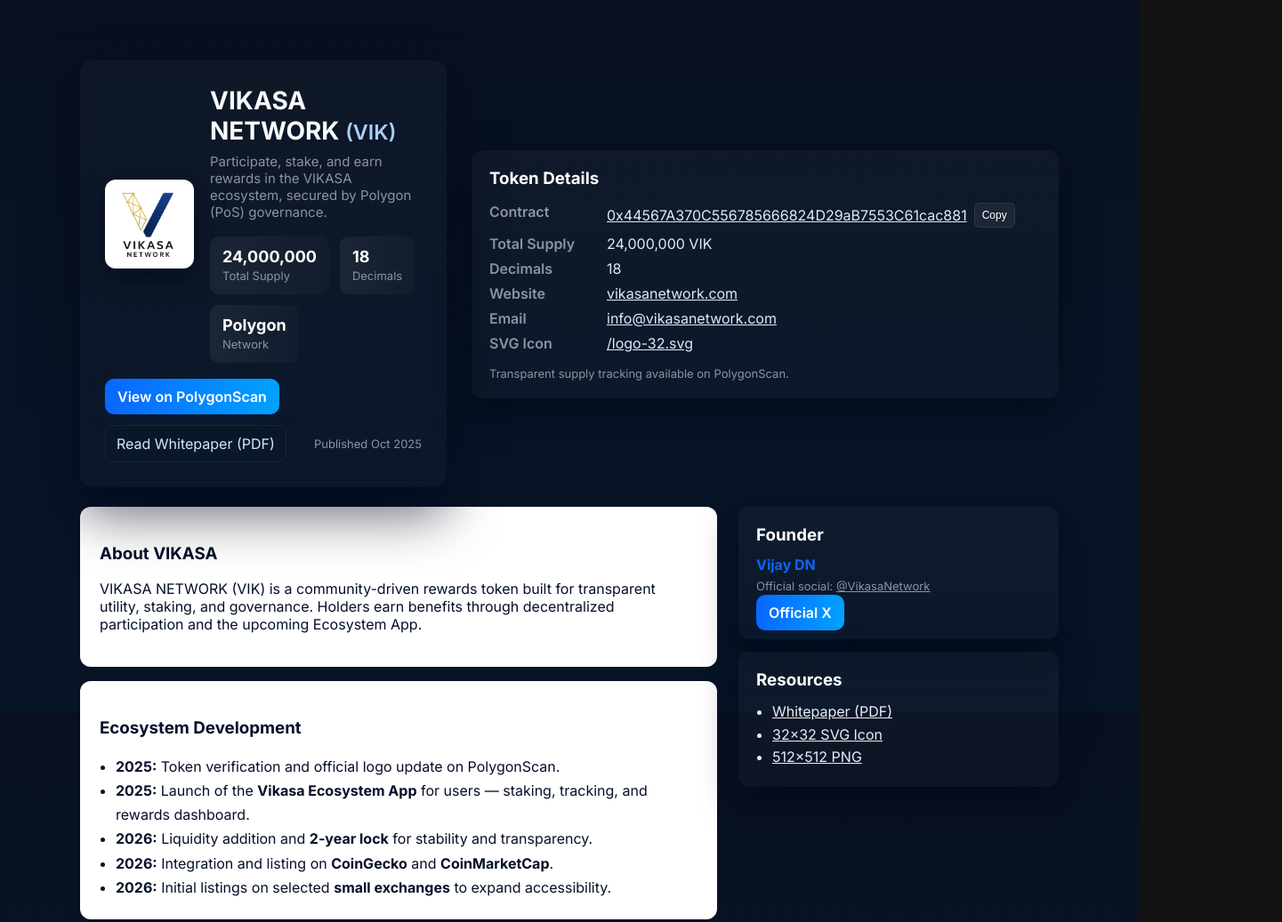
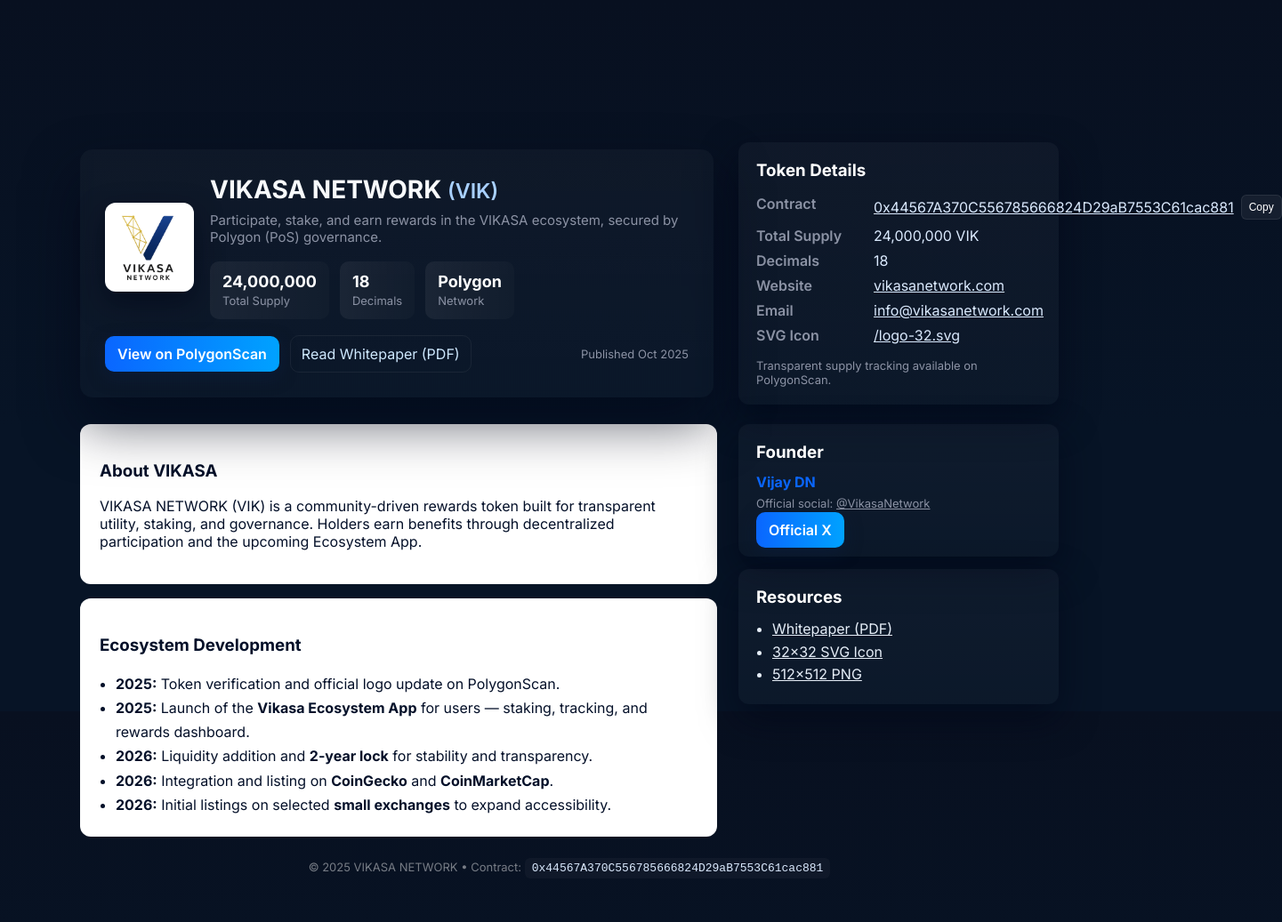
Before and after one commit to vikasanetwork/vikasa-site, a plain HTML site: page index.html in a window 1280 px wide. Shown: the top 1037 px of the page at 89% size, 1441 px wide, since content can reach past the window. Drawn offline with Linux system fonts and the light colour scheme.

Commit message:
Update index.html

```diff
--- a/index.html
+++ b/index.html
@@ -39,12 +39,12 @@
       color:#e6eef8;
       -webkit-font-smoothing:antialiased;
     }
-    .wrap{max-width:var(--container);margin:40px auto;padding:28px;}
+    .wrap{max-width:var(--container);margin:80px auto;padding:80px;}
     /* Added back top grid layout for Hero + Token Details */
-    .top{display:grid;grid-template-columns:1fr 660px;gap:28px;align-items:center;margin-bottom:20px;}
+    .top{display:grid;grid-template-columns:1fr 360px;gap:28px;align-items:center;margin-bottom:20px;}
     @media(max-width:920px){.top{grid-template-columns:1fr}}
     /* Adjusted for mobile: full width padding */
-    @media(max-width:600px){.wrap{padding:100px;margin:100px auto;}}
+    @media(max-width:600px){.wrap{padding:80px;margin:80px auto;}}
 
     .hero{
       background:linear-gradient(180deg,rgba(255,255,255,0.03),rgba(255,255,255,0.02)); /* Used gradient for consistency */
```
